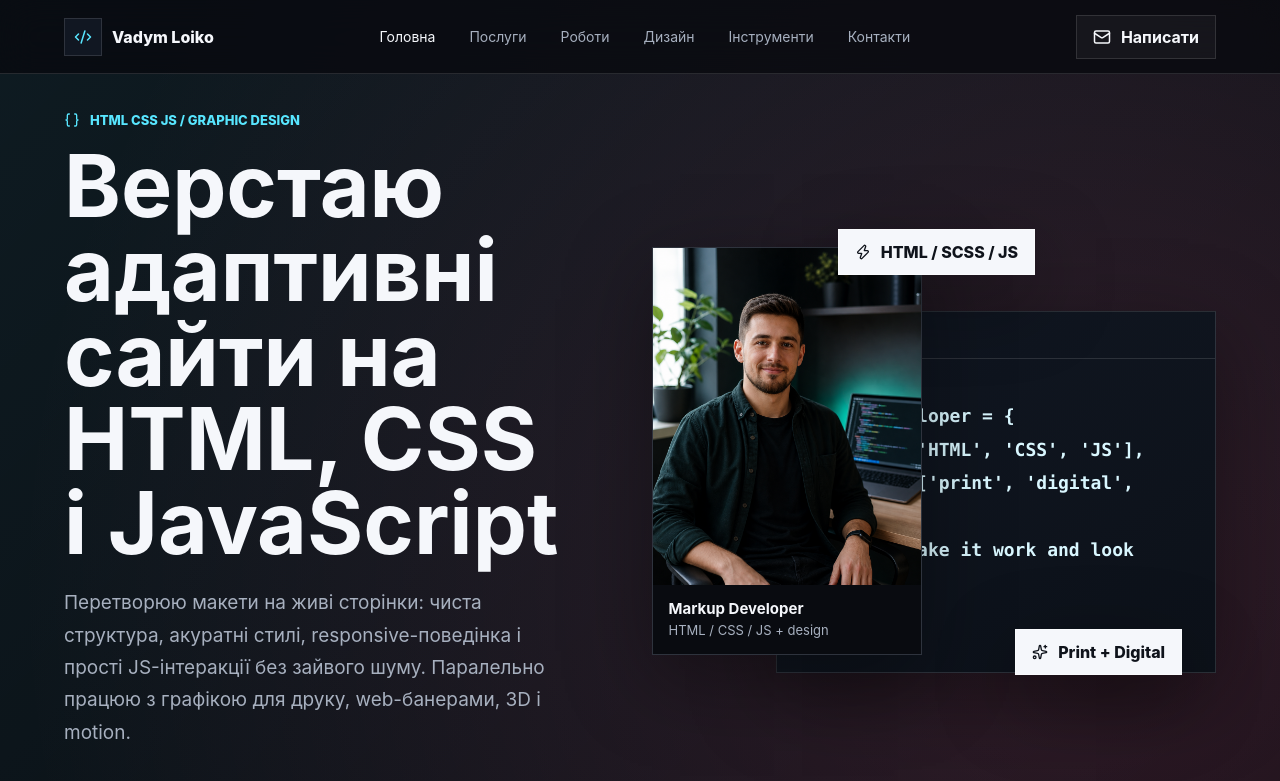
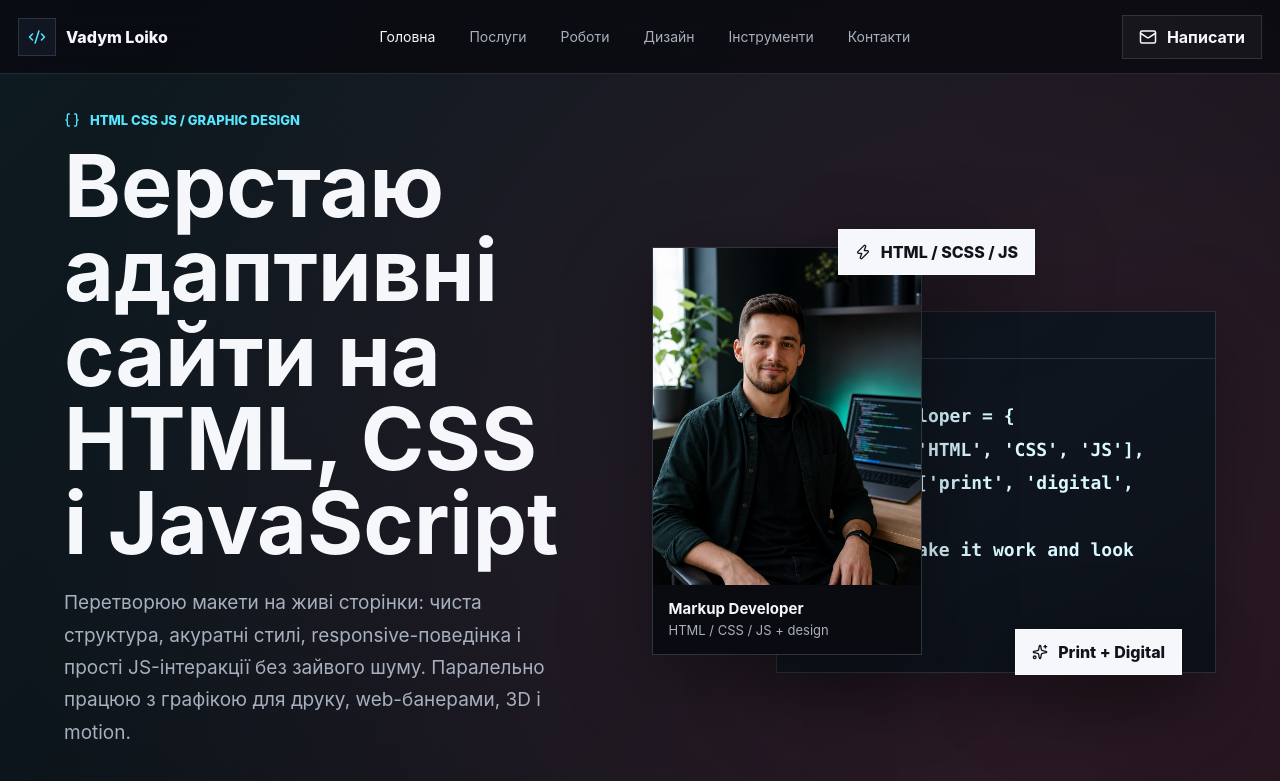
Before and after one commit to Mr-Vadym/portfolio, a React (Vite) app: page / in a window 1280 px wide. Shown: the top 781 px of the page. Built offline with nearby package versions, Linux system fonts and the light colour scheme.

Commit message:
Constrain ultrawide hero layout

```diff
--- a/app/globals.css
+++ b/app/globals.css
@@ -46,7 +46,8 @@ a {
   justify-content: space-between;
   gap: 20px;
   height: 74px;
-  padding: 0 clamp(18px, 5vw, 64px);
+  padding-block: 0;
+  padding-inline: max(18px, calc((100vw - 1520px) / 2));
   background: rgba(8, 10, 15, 0.78);
   border-bottom: 1px solid var(--line);
   backdrop-filter: blur(18px);
@@ -140,7 +141,9 @@ a {
 }
 
 .hero {
+  width: min(100%, 1520px);
   min-height: 92vh;
+  margin-inline: auto;
   display: grid;
   grid-template-columns: minmax(0, 0.95fr) minmax(320px, 1.05fr);
   align-items: center;
```
